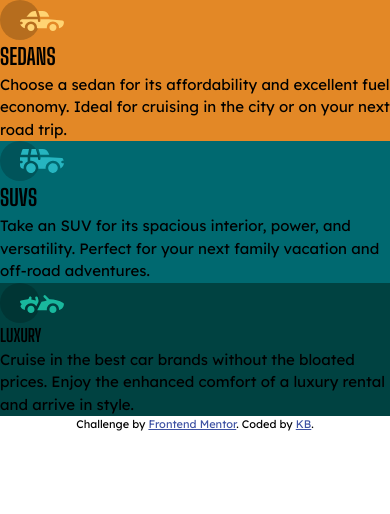
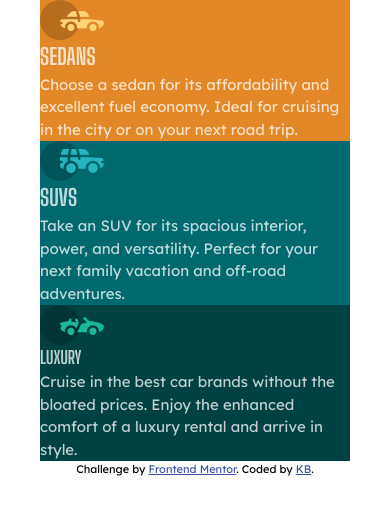
Before and after one commit to kbmke/3column-preview-card, a plain HTML site: page index.html in a window 390 px wide. Drawn offline with Linux system fonts and the light colour scheme.

Commit message:
updated classes and css

```diff
--- a/index.html
+++ b/index.html
@@ -18,22 +18,29 @@
   </head>
   <body>
     <main id="everything-box">
-      <article class="sedans card card1">
+      <article class="sedans card card1 rel">
         <img src="/images/icon-sedans.svg" alt="sedan icon" />
         <h1 class="header">Sedans</h1>
+        <p class="para">
           Choose a sedan for its affordability and excellent fuel economy. Ideal
           for cruising in the city or on your next road trip.
+        </p>
       </article>
-      <article class="suvs card card2">
+      <article class="suvs card card2 rel">
         <img src="/images/icon-suvs.svg" alt="suv icon" />
         <h1 class="header">SUVs</h1>
+        <p class="para">
           Take an SUV for its spacious interior, power, and versatility. Perfect
           for your next family vacation and off-road adventures.
-        <article class="luxury card card3">
+        </p>
+
+        <article class="luxury card card3 rel">
           <img src="/images/icon-luxury.svg" alt="luxury icon" />
           <h1 class="header">Luxury</h1>
+          <p class="para">
             Cruise in the best car brands without the bloated prices. Enjoy the
             enhanced comfort of a luxury rental and arrive in style.
+          </p>
         </article>
       </article>
     </main>
--- a/main.css
+++ b/main.css
@@ -105,21 +105,43 @@ font-family: 'Lexend Deca', sans-serif;
 
   isolation: isolate;
 }
-
+.rel {
+    position: relative;
+}
  @media only screen and (min-width: 375px) and (max-width: 769px) {
      /* ABOVE CHANGES SETTINGS AT 375px SCREEN SIZE TO 769px SCREEN SIZE*/
+#everthing-box {
+    width: 310px;
+align-items: center;
+justify-content: center;
+display: flex;
+}
+
+.card {
+    width: 310px;
+          margin: 0px auto;
+}
+
      .card1{
         background-color: var(--sedanBG);
-     }
+        color: var(--para);
+
+             }
      .card2 {
         background-color: var(--suvBG);
+          color: var(--para);
      }
      .card3{
         background-color: var(--luxuryBG);
+
      }
      .header {
         text-transform: uppercase;
        font-family: 'Big Shoulders Display', cursive;
+     }
+
+     .heading{
+        color: var(--heading);
      }
  }
    .attribution {
```
Lines whose indentation alone changed are shown as unchanged.
